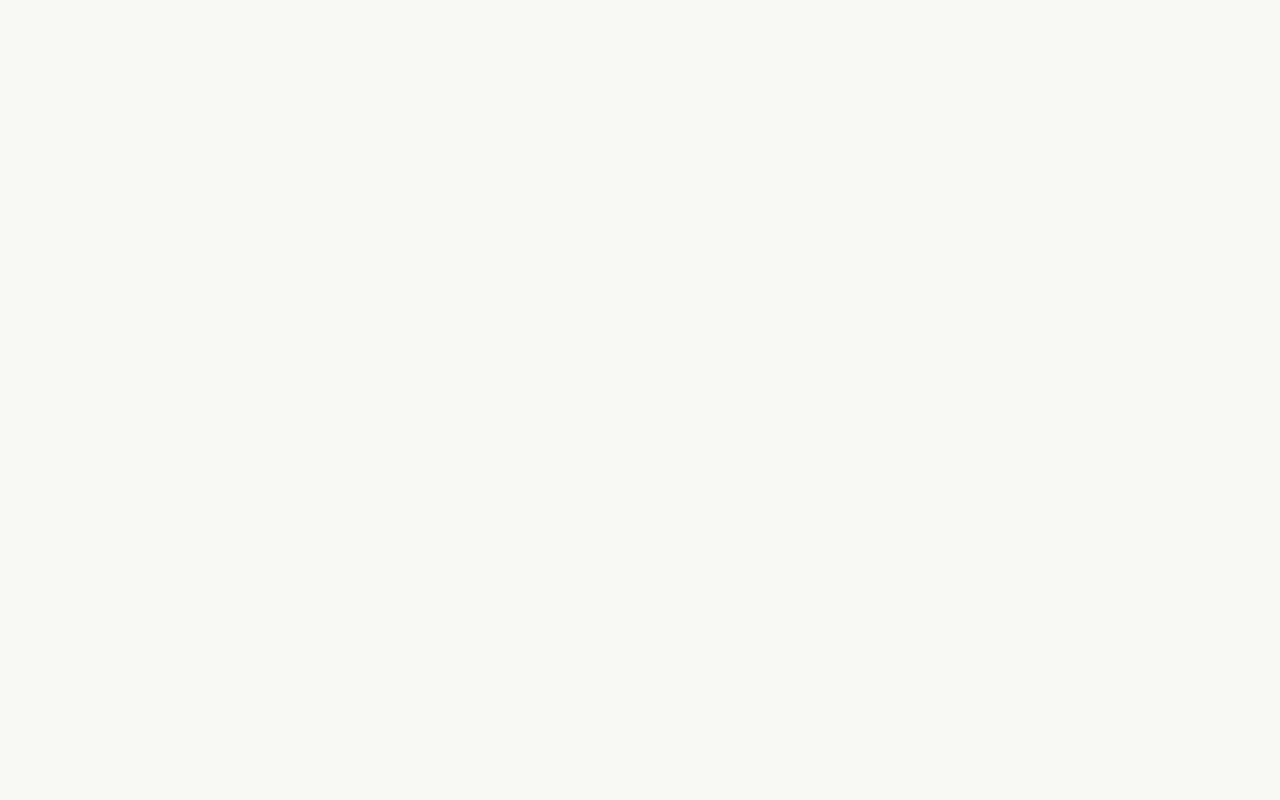
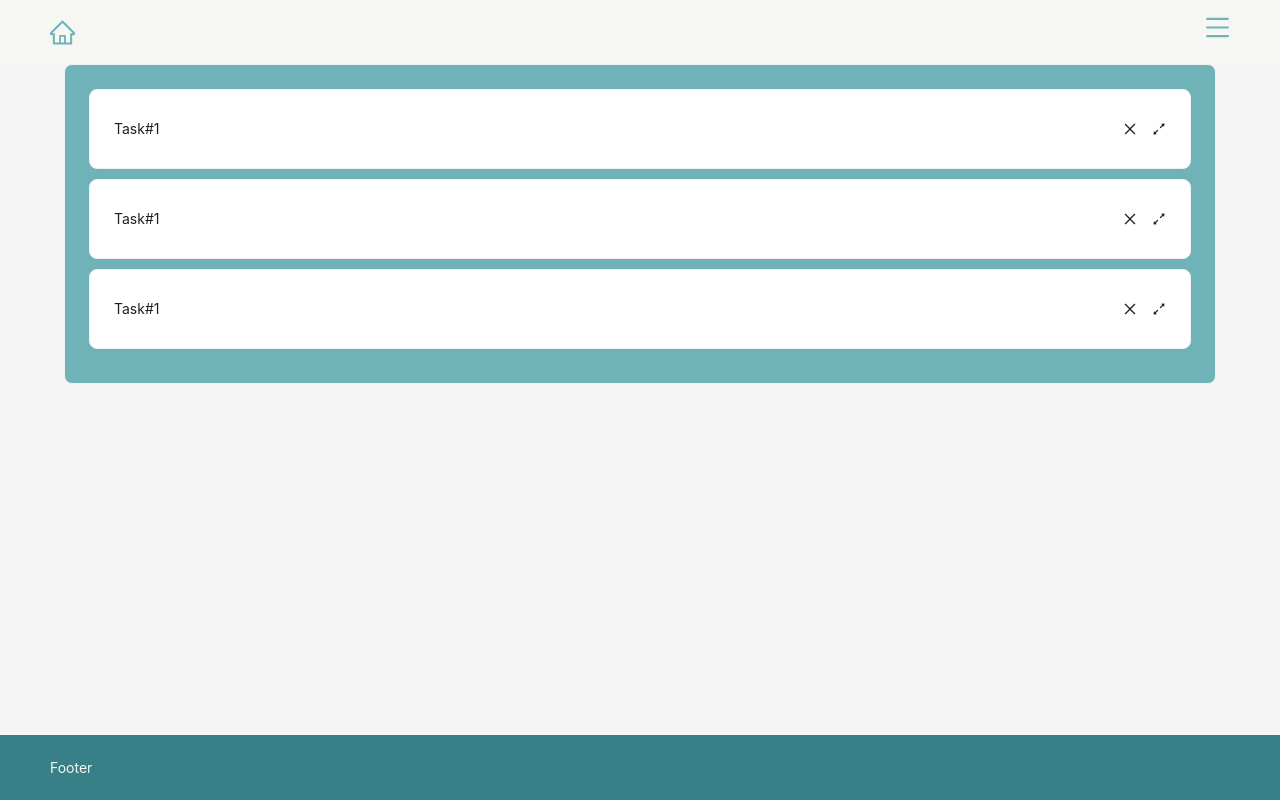
Before and after one commit to Aleksandra4072/flashcards_frontend, a React (Vite) app: page /my_tasks in a window 1280 px wide. Before the commit this address had no page. Built offline with nearby package versions, Linux system fonts and the light colour scheme.

Commit message:
Added My tasks page

```diff
--- a/package.json
+++ b/package.json
@@ -24,6 +24,7 @@
   "description": "",
   "dependencies": {
     "@ant-design/icons": "^5.4.0",
+    "@hello-pangea/dnd": "^16.6.0",
     "antd": "^5.19.3",
     "react": "^18.3.1",
     "react-dom": "^18.3.1",
--- a/src/App.jsx
+++ b/src/App.jsx
@@ -1,16 +1,22 @@
 import { Routes, Route } from "react-router-dom";
-import HomePage from "./pages/HomePage";
-import LoginPage from "./pages/LoginPage";
-import SignupPage from './pages/SignupPage';
 import CustomLayout from "./components/router/CustomLayout";
+import RequireAuth from "./components/router/RequireAuth";
+import Home from "./pages/Home";
+import Login from "./pages/Login";
+import Signup from './pages/Signup';
+import MyTasks from "./pages/MyTasks";
 
 const App = () => {
   return (
     <Routes>
       <Route path="/" element={<CustomLayout />}>
-        <Route path="/" element={<HomePage />} />
-        <Route path="/login" element={<LoginPage />} />
-        <Route path="/signup" element={<SignupPage />} />
+        <Route path="/" element={<Home />} />
+        <Route path="/login" element={<Login />} />
+        <Route path="/signup" element={<Signup />} />
+        <Route path="/my_tasks" element={<MyTasks />} />
+        {/* <Route element={<RequireAuth allowedRoles={['USER', 'ADMIN']} />}>
+          <Route path="/my_tasks" element={<MyTasks />} />
+        </Route> */}
       </Route>
     </Routes>
   );
--- /dev/null
+++ b/src/components/my_tasks/DeleteConfirmationModal.jsx
@@ -0,0 +1,34 @@
+import { useState } from 'react';
+import { Modal } from 'antd';
+import { CloseOutlined } from '@ant-design/icons';
+
+import styles from '../../css/components/home_page/DeleteConfirmationModal.module.css';
+
+const DeleteConfirmationModal = () => {
+  const [open, setOpen] = useState(false);
+
+  const showModal = () => {
+    setOpen(true);
+  };
+
+  const handleOk = () => {
+    // Delete
+    setOpen(false);
+  };
+
+  return (
+    <div>
+      <CloseOutlined onClick={showModal} className={styles.deleteIcon} />
+      <Modal
+        open={open}
+        title="Delete Confirmation"
+        onCancel={() => setOpen(false)}
+        onOk={handleOk}
+      >
+        Do you really want to delete this task?
+      </Modal>
+    </div>
+  );
+};
+
+export default DeleteConfirmationModal;
--- /dev/null
+++ b/src/components/my_tasks/TaskCard.jsx
@@ -0,0 +1,21 @@
+import { Card } from 'antd';
+import DeleteConfirmationModal from './DeleteConfirmationModal';
+import TaskDetailModal from './TaskDetailModal';
+
+import styles from '../../css/components/home_page/TaskCard.module.css';
+
+const TaskCard = ({ title }) => {
+  return (
+    <Card className={styles.card}>
+      <div className={styles.content}>
+        <div>{title}</div>
+        <div style={{ display: 'flex', gap: '15px' }}>
+          <DeleteConfirmationModal />
+          <TaskDetailModal />
+        </div>
+      </div>
+    </Card>
+  );
+};
+
+export default TaskCard;
--- /dev/null
+++ b/src/components/my_tasks/TaskDetailModal.jsx
@@ -0,0 +1,34 @@
+import { useState } from 'react';
+import { Modal } from 'antd';
+import { ArrowsAltOutlined } from '@ant-design/icons';
+
+import styles from '../../css/components/home_page/DeleteConfirmationModal.module.css';
+
+const TaskDetailModal = () => {
+  const [open, setOpen] = useState(false);
+
+  const showModal = () => {
+    setOpen(true);
+  };
+
+  const handleOk = () => {
+    // Delete
+    setOpen(false);
+  };
+
+  return (
+    <div>
+      <ArrowsAltOutlined onClick={showModal} className={styles.deleteIcon} />
+      <Modal
+        open={open}
+        title="Delete Confirmation"
+        onCancel={() => setOpen(false)}
+        onOk={handleOk}
+      >
+        Do you really want to delete this task?
+      </Modal>
+    </div>
+  );
+};
+
+export default TaskDetailModal;
--- /dev/null
+++ b/src/pages/Home.jsx
@@ -0,0 +1,5 @@
+const Home = () => {
+    return <p>Home Page</p>
+}
+
+export default Home;
--- a/src/pages/HomePage.jsx
+++ /dev/null
@@ -1,5 +0,0 @@
-const HomePage = () => {
-    return <p>Home Page</p>
-}
-
-export default HomePage;
--- a/src/pages/LoginPage.jsx
+++ b/src/pages/Login.jsx
@@ -6,7 +6,7 @@ import LoginForm from '../components/login_page/LoginForm.jsx';
 import loginImg from '../assets/images/login.webp';
 import styles from '../css/pages/Login.module.css';
 
-const LoginPage = () => {
+const Login = () => {
   const navigate = useNavigate();
 
   return (
@@ -30,4 +30,4 @@ const LoginPage = () => {
   );
 };
 
-export default LoginPage;
+export default Login;
--- /dev/null
+++ b/src/pages/MyTasks.jsx
@@ -0,0 +1,66 @@
+import { DragDropContext, Droppable, Draggable } from "@hello-pangea/dnd";
+import { useState, useEffect } from "react";
+import { Card } from "antd";
+import TaskCard from "../components/my_tasks/TaskCard";
+
+import styles from "../css/pages/Home.module.css";
+
+const initTasks = [
+  {
+    id: "1",
+    title: "Task#1",
+  },
+  {
+    id: "2",
+    title: "Task#1",
+  },
+  {
+    id: "3",
+    title: "Task#1",
+  },
+];
+
+const MyTasks = () => {
+  const [data, setData] = useState(initTasks);
+
+  const handleOnDragEnd = (result) => {
+    if (!result.destination) return;
+
+    const taskList = Array.from(data);
+    const [draggedItem] = taskList.splice(result.source.index, 1);
+    taskList.splice(result.destination.index, 0, draggedItem);
+    setData(taskList);
+    console.log(taskList);
+  };
+
+  return (
+    <div className={styles.page}>
+      <Card className={styles.taskBoard}>
+        <DragDropContext onDragEnd={handleOnDragEnd}>
+          <Droppable droppableId="cards">
+            {(provided) => (
+              <div ref={provided.innerRef} {...provided.droppableProps}>
+                {data.map((item, index) => (
+                  <Draggable key={item.id} draggableId={item.id} index={index}>
+                    {(provided) => (
+                      <div
+                        ref={provided.innerRef}
+                        {...provided.draggableProps}
+                        {...provided.dragHandleProps}
+                      >
+                        <TaskCard title={item.title} />
+                      </div>
+                    )}
+                  </Draggable>
+                ))}
+                {provided.placeholder}
+              </div>
+            )}
+          </Droppable>
+        </DragDropContext>
+      </Card>
+    </div>
+  );
+};
+
+export default MyTasks;
```
Also changed, not shown: src/pages/Signup.jsx (renamed from src/pages/SignupPage.jsx), 1 other file (tests, documents, lock files or other folders).
